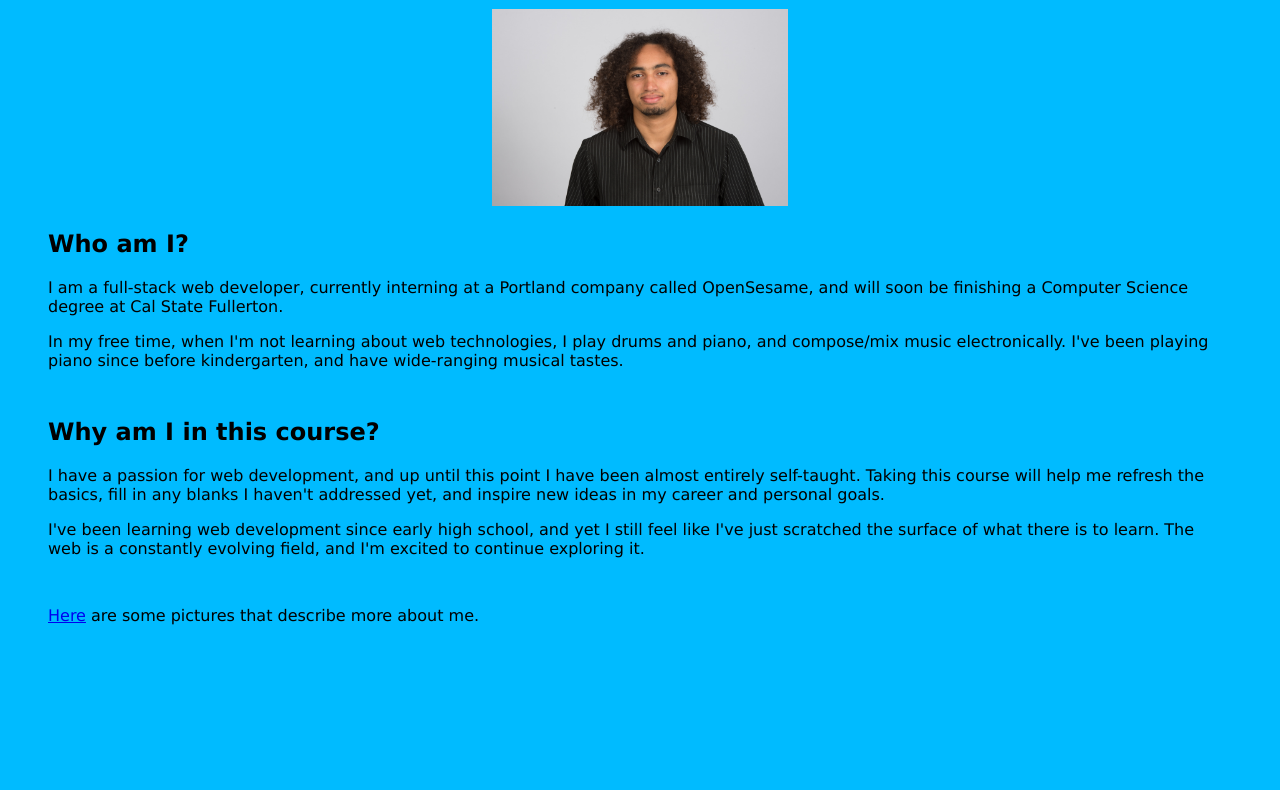
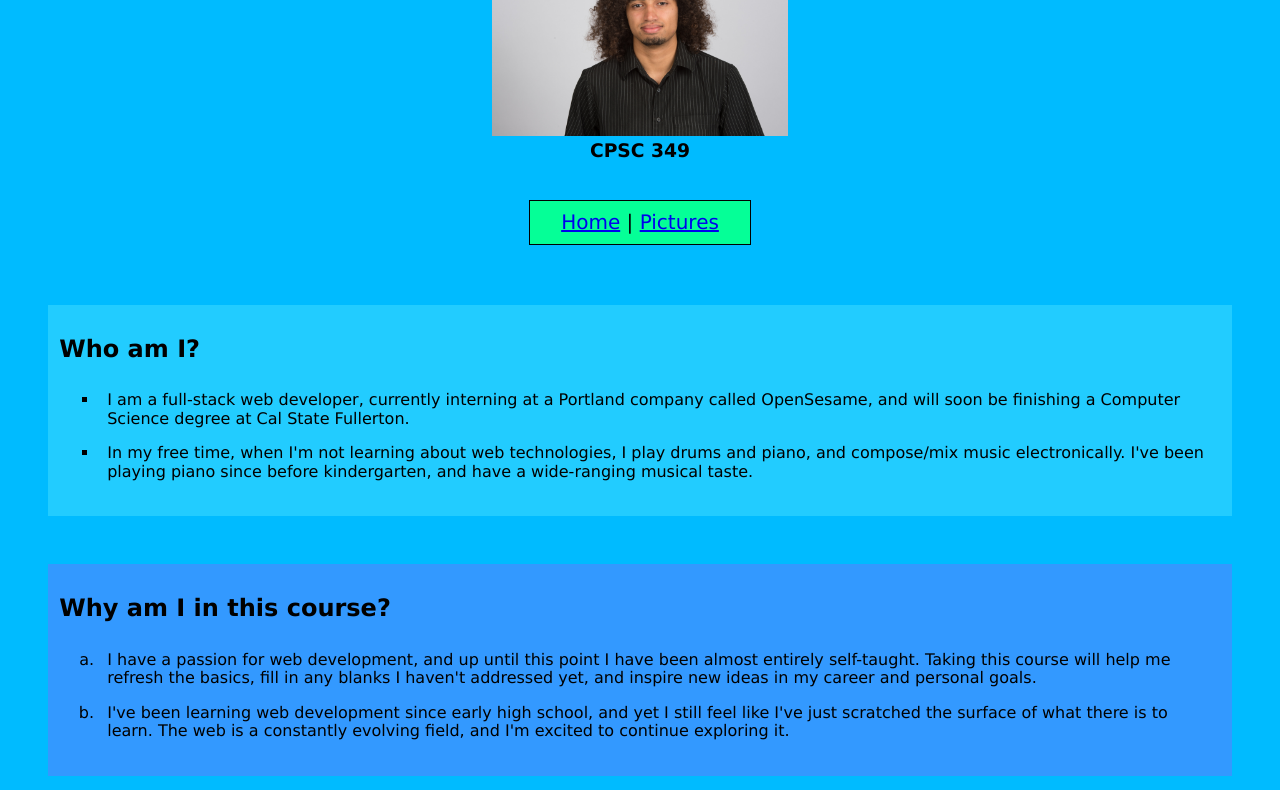
Before and after one commit to FOSSforlife/cpsc349-site1, a plain HTML site: page index.html in a window 1280 px wide. Shown: the part 150-940 px from the top of the page. Before the commit the page ends 823 px from the top, so only its background shows below. Drawn offline with nearby package versions, Linux system fonts and the light colour scheme.

Commit message:
Added nav and improved styling

```diff
--- /dev/null
+++ b/css/pictures.css
@@ -0,0 +1,12 @@
+body {
+  background-color:rgb(44, 57, 85);
+  color: rgb(205, 221, 255);
+}
+
+#mainNav {
+  background-color:rgb(170, 0, 113);
+}
+
+a:visited {
+  color: rgb(119, 239, 255);
+}
--- a/css/style.css
+++ b/css/style.css
@@ -2,6 +2,24 @@ body {
   background-color: #0bf;
   font-family:'Lucida Sans', 'Lucida Sans Regular', 'Lucida Grande', 'Lucida Sans Unicode', Geneva, Verdana, sans-serif;
   margin: 3em;
+}
+
+#mainNav {
+  margin:1em auto 3em;
+  text-align:center;
+  font-size:20px;
+  border: 1px solid black;
+  width: 10em;
+  padding: 0.5em;
+  background-color:rgb(5, 255, 151);
+}
+
+a:hover {
+  font-weight:bold;
+}
+
+.name {
+  font-family: Georgia, 'Times New Roman', Times, serif;
 }
 
 .text-center {
@@ -22,11 +40,37 @@ body {
 
 h1 {
   text-align: center;
-  line-height:1.4em;
+  line-height:0.6em;
+}
+h3 {
+  text-align: center;
+  margin:0;
 }
 
 section {
   margin-bottom: 3em;
+}
+
+.firstParagraph {
+  background-color: #2cf;
+  padding: 0.7em;
+}
+
+.secondParagraph {
+  background-color: #39f;
+  padding: 0.7em;
+}
+
+ul {
+  list-style-type: square;
+}
+
+ol {
+  list-style-type: lower-alpha;
+}
+
+li {
+  padding: 8px;
 }
 
 .pictures {
--- a/index.html
+++ b/index.html
@@ -5,24 +5,35 @@
     <meta name="viewport" content="width=device-width, initial-scale=1.0">
     <meta http-equiv="X-UA-Compatible" content="ie=edge">
     <title>CPSC 349 Intro</title>
+    <link rel="stylesheet" href="https://necolas.github.io/normalize.css/8.0.1/normalize.css">
     <link rel="stylesheet" href="css/style.css">
 </head>
 <body>
-    <h1>Elias Jackson<br>CPSC 349<br></h1>
+    <h1 class="name">Elias Jackson</h1>
     <div class="photo-container">
         <img class="main-photo" src="img/os-0659.jpg" alt="Picture of Elias Jackson">
     </div>
+    <h3 class="courseTitle">CPSC 349</h3><br>
 
-    <section>
+    <div id="mainNav">
+        <a href="index.html">Home</a> |
+        <a href="pictures.html">Pictures</a>
+    </div>
+
+    <section class="firstParagraph">
         <h2>Who am I?</h2>
-        <p>I am a full-stack web developer, currently interning at a Portland company called OpenSesame, and will soon be finishing a Computer Science degree at Cal State Fullerton. </p>
-        <p>In my free time, when I'm not learning about web technologies, I play drums and piano, and compose/mix music electronically. I've been playing piano since before kindergarten, and have wide-ranging musical tastes.</p>
+        <ul>
+            <li>I am a full-stack web developer, currently interning at a Portland company called OpenSesame, and will soon be finishing a Computer Science degree at Cal State Fullerton. </li>
+            <li>In my free time, when I'm not learning about web technologies, I play drums and piano, and compose/mix music electronically. I've been playing piano since before kindergarten, and have a wide-ranging musical taste.</li>
+        </ul>
     </section>
 
-    <section>
-    <h2>Why am I in this course?</h2>
-        <p>I have a passion for web development, and up until this point I have been almost entirely self-taught. Taking this course will help me refresh the basics, fill in any blanks I haven't addressed yet, and inspire new ideas in my career and personal goals.</p>
-        <p>I've been learning web development since early high school, and yet I still feel like I've just scratched the surface of what there is to learn. The web is a constantly evolving field, and I'm excited to continue exploring it.</p>
+    <section class="secondParagraph">
+        <h2>Why am I in this course?</h2>
+        <ol>
+            <li>I have a passion for web development, and up until this point I have been almost entirely self-taught. Taking this course will help me refresh the basics, fill in any blanks I haven't addressed yet, and inspire new ideas in my career and personal goals.</li>
+            <li>I've been learning web development since early high school, and yet I still feel like I've just scratched the surface of what there is to learn. The web is a constantly evolving field, and I'm excited to continue exploring it.</li>
+        </ol>
     </section>
 
     <a href="pictures.html">Here</a> are some pictures that describe more about me.
```
Also changed, not shown: pictures.html (+6 -3 lines).
